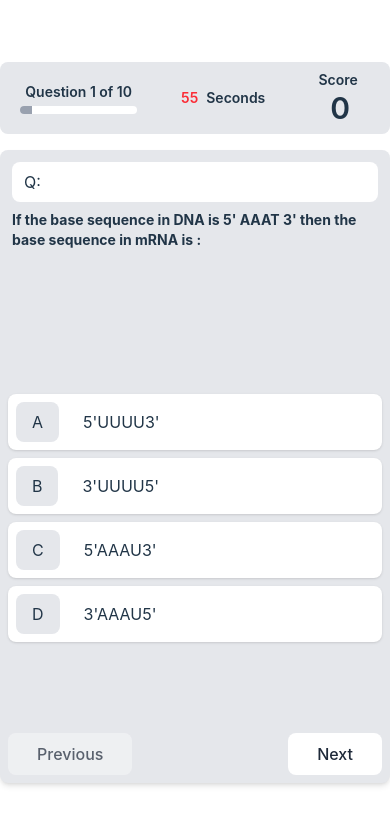
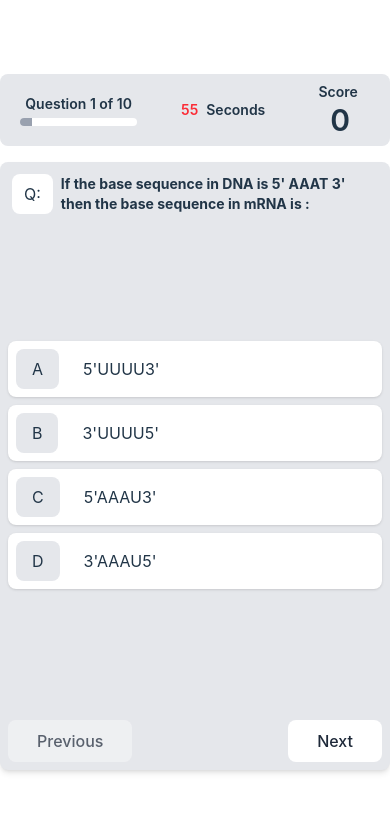
Before and after one commit to Enayat789/quiz-app, a React (Vite) app: page /quizScreen in a window 390 px wide. Shown: the top 824 px of the page. Built offline with nearby package versions, Linux system fonts and the light colour scheme.

Commit message:
responsive added to the question component

```diff
--- a/src/Components/ui/Question.jsx
+++ b/src/Components/ui/Question.jsx
@@ -10,9 +10,9 @@ const Question = ({
   setSelectedOption,
 }) => {
   return (
-    <div className="w-full max-w-3xl h-[75vh] md:h-[58vh] bg-gray-200 flex flex-col items-center justify-between gap-4 p-2 sm:p-4 sm:px-8 rounded-lg shadow-md">
-      <div className="w-full h-[25%] flex flex-col md:flex-row gap-2 md:gap-6 p-1 rounded-lg md:items-center justify-start ">
-        <h2 className="bg-white p-2 px-3 md:text-2xl rounded-lg flex items-center justify-start md:justify-center">
+    <div className="w-full max-w-3xl h-[72vh] sm:h-[60vh] md:h-[58vh] bg-gray-200 flex flex-col items-center justify-between gap-4 p-2 sm:p-4 sm:px-6 rounded-lg shadow-md">
+      <div className="w-full h-auto sm:h-[20%] flex md:flex-row gap-2 sm:gap-4 md:gap-6 p-1 rounded-lg items-center sm:items-center md:items-center justify-start ">
+        <h2 className="bg-white h-min p-2 px-3 md:text-2xl rounded-lg flex items-center justify-start md:justify-center">
           Q:
         </h2>
         <h2 className="text-sm md:text-md h-auto font-bold">
--- a/src/Components/ui/ScoreSection.jsx
+++ b/src/Components/ui/ScoreSection.jsx
@@ -7,7 +7,7 @@ const ScoreSection = ({
 }) => {
   return (
     <div className="w-full max-w-3xl bg-gray-200 flex justify-between items-center p-2 px-4 sm:px-6 md:px-8 mb-4 rounded-lg text-lg sm:text-xl font-semibold">
-      <div className="flex flex-col w-[35%] sm:w-[25%] items-center justify-center p-1 sm:p-2 gap-1 sm:gap-2">
+      <div className="flex flex-col w-[35%] sm:w-[28%] md:w-[25%] items-center justify-center p-1 sm:p-2 gap-1 sm:gap-2">
         <span className="text-sm sm:text-xl">
           Question {currentIndex + 1} of {totalQues}
         </span>
```
